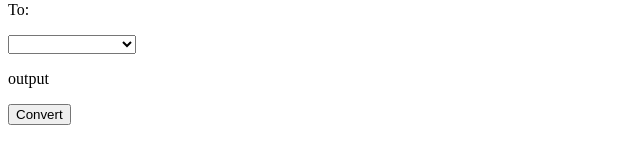
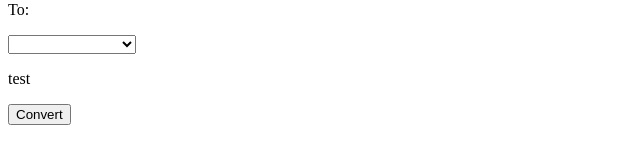
Before and after one commit to AnaScuturici/temperature-converter, a Vue app: page / in a window 1280 px wide. Shown: the part 219-379 px from the top of the page, without its empty margins (0-640 px from the left). Built offline with nearby package versions, Linux system fonts and the light colour scheme.

Commit message:
bind output data to output component

```diff
--- a/src/App.vue
+++ b/src/App.vue
@@ -3,7 +3,7 @@
     <Header title="Temperature converter"/>
     <Input title="temperature" v-model:temperature="temperature"/>
     <Selections :options="['°C', '°F']" />
-    <Output text="output"/>
+    <Output v-model:output="output"/>
     <Button text="Convert" @handle-convert="handleConvert"/>
   </div>
 </template>
@@ -29,12 +29,12 @@ export default {
       temperature: "",
       fromUnit: "",
       toUnit: "",
-      output: "",
+      output: "test",
     }
   },
   methods: {
     handleConvert() {
-      console.log(this.temperature);
+      console.log(this.output);
     }
   }
 };
--- a/src/components/Output.vue
+++ b/src/components/Output.vue
@@ -1,6 +1,6 @@
 <template>
     <div>
-        <p>{{text}}</p>
+        <p :value="output" @input="$emit('update:output', $event.target.value)">{{output}}</p>
     </div>
 </template>
 
@@ -9,6 +9,10 @@ export default {
     name: "Output",
     props: {
         text: String,
+        output: {
+            type: String,
+            default: '',
+        },
     },
 }
 </script>
```
